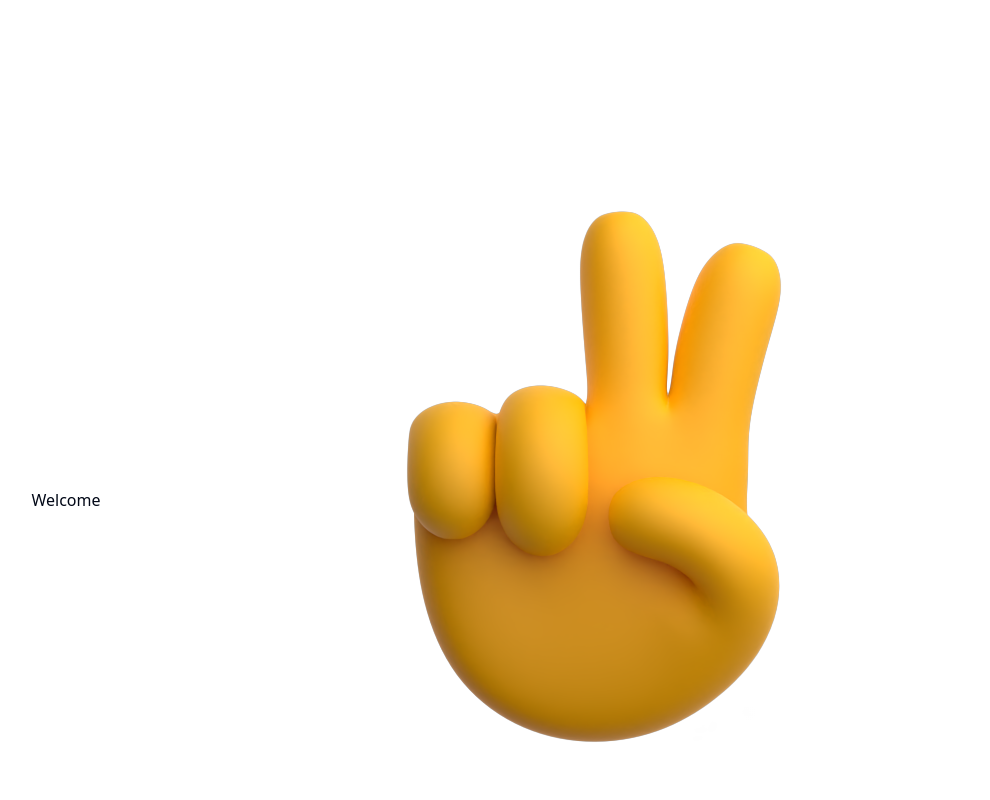
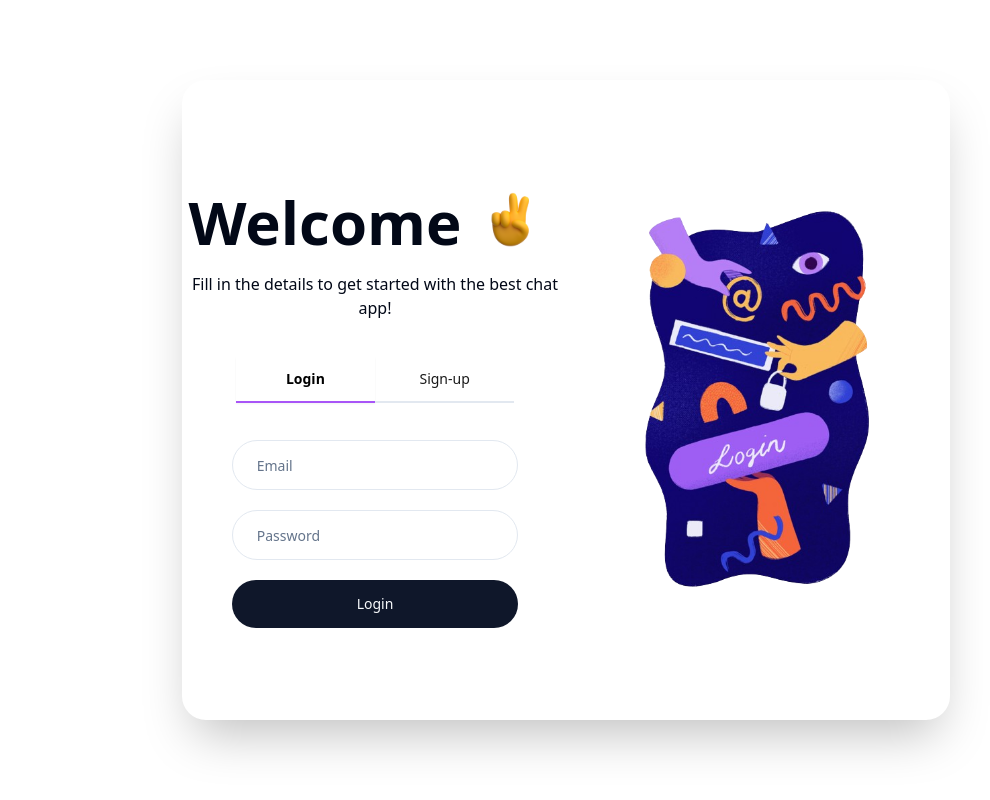
Before and after one commit to samdem-ai/real-time-chat, a React (Vite) app in the folder client/: page /auth in a window 1280 px wide. Shown: the top 800 px of the page, without its empty margins (74-1064 px from the left). Built offline with nearby package versions, Linux system fonts and the light colour scheme; no server answers.

Commit message:
more build changes

```diff
--- a/client/src/App.jsx
+++ b/client/src/App.jsx
@@ -48,7 +48,13 @@ function App() {
   }, [userInfo, setUserInfo])
 
   if (loading) {
-    return <div>Loading....</div>
+    return <div class="flex justify-center items-center h-screen">
+      <div class="relative inline-flex">
+        <div class="w-8 h-8 bg-blue-500 rounded-full"></div>
+        <div class="w-8 h-8 bg-blue-500 rounded-full absolute top-0 left-0 animate-ping"></div>
+        <div class="w-8 h-8 bg-blue-500 rounded-full absolute top-0 left-0 animate-pulse"></div>
+      </div>
+    </div>
   }
 
   return (
--- a/client/src/pages/chat/components/chat-container/components/chat-header/index.jsx
+++ b/client/src/pages/chat/components/chat-container/components/chat-header/index.jsx
@@ -1,6 +1,5 @@
 import { RiCloseFill } from "react-icons/ri";
 import { useAppStore } from "@/store";
-import { Contact } from "@/utils/types";
 import { HOST } from "@/utils/constants";
 import { Avatar, AvatarFallback, AvatarImage } from "@/components/ui/avatar";
 import { getColor } from "@/lib/utils";
@@ -25,8 +24,8 @@ const ChatHeader = () => {
               ) : (
                 <AvatarFallback
                   className={`h-12 w-12 text-lg items-center justify-center rounded-full ${selectedChatType === "contact"
-                      ? getColor(currentChatData.color)
-                      : "bg-[#ffffff22] font-semibold border border-white/50"
+                    ? getColor(currentChatData.color)
+                    : "bg-[#ffffff22] font-semibold border border-white/50"
                     }`}
                 >
                   {selectedChatType === "contact"
--- a/client/src/pages/chat/components/contacts-container/components/new-dm/index.jsx
+++ b/client/src/pages/chat/components/contacts-container/components/new-dm/index.jsx
@@ -19,7 +19,6 @@ import { toast } from "sonner";
 import { apiClient } from "@/lib/api-client";
 import { GET_ALL_CONTACTS, HOST } from "@/utils/constants";
 import { ScrollArea } from "@/components/ui/scroll-area";
-import { Contact } from "@/utils/types";
 import { Avatar, AvatarFallback, AvatarImage } from "@/components/ui/avatar";
 import { getColor } from "@/lib/utils";
 import { useAppStore } from "@/store"
--- a/client/tailwind.config.js
+++ b/client/tailwind.config.js
@@ -2,10 +2,10 @@
 module.exports = {
   darkMode: ["class"],
   content: [
-    './pages/**/*.{ts,tsx}',
-    './components/**/*.{ts,tsx}',
-    './app/**/*.{ts,tsx}',
-    './src/**/*.{ts,tsx}',
+    "./pages/**/*.{js,jsx,ts,tsx}",
+    "./components/**/*.{js,jsx,tsx,ts}",
+    "./app/**/*.{js,jsx,tsx,ts}",
+    "./src/**/*.{js,jsx,tsx,ts}",
   ],
   prefix: "",
   theme: {
@@ -74,4 +74,4 @@ module.exports = {
     },
   },
   plugins: [require("tailwindcss-animate")],
-}
+};
```
Also changed, not shown: client/src/utils/types.ts (deleted, +0 -10 lines), 2 other files (tests, documents, lock files or other folders).
